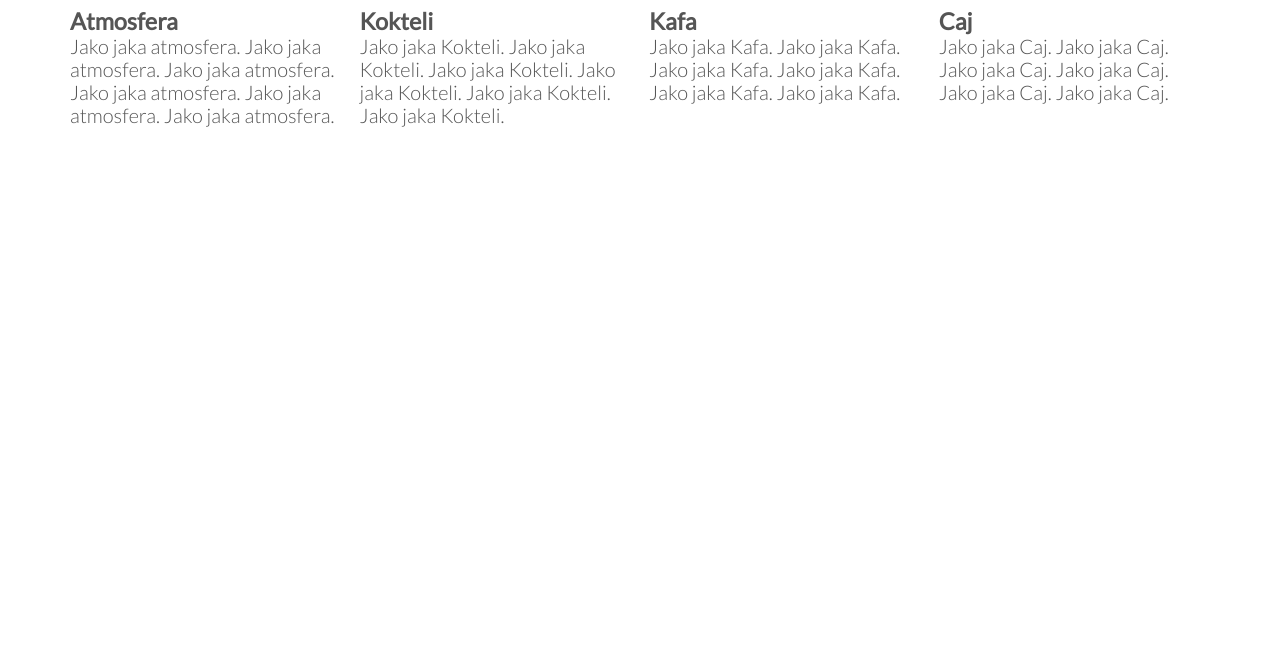
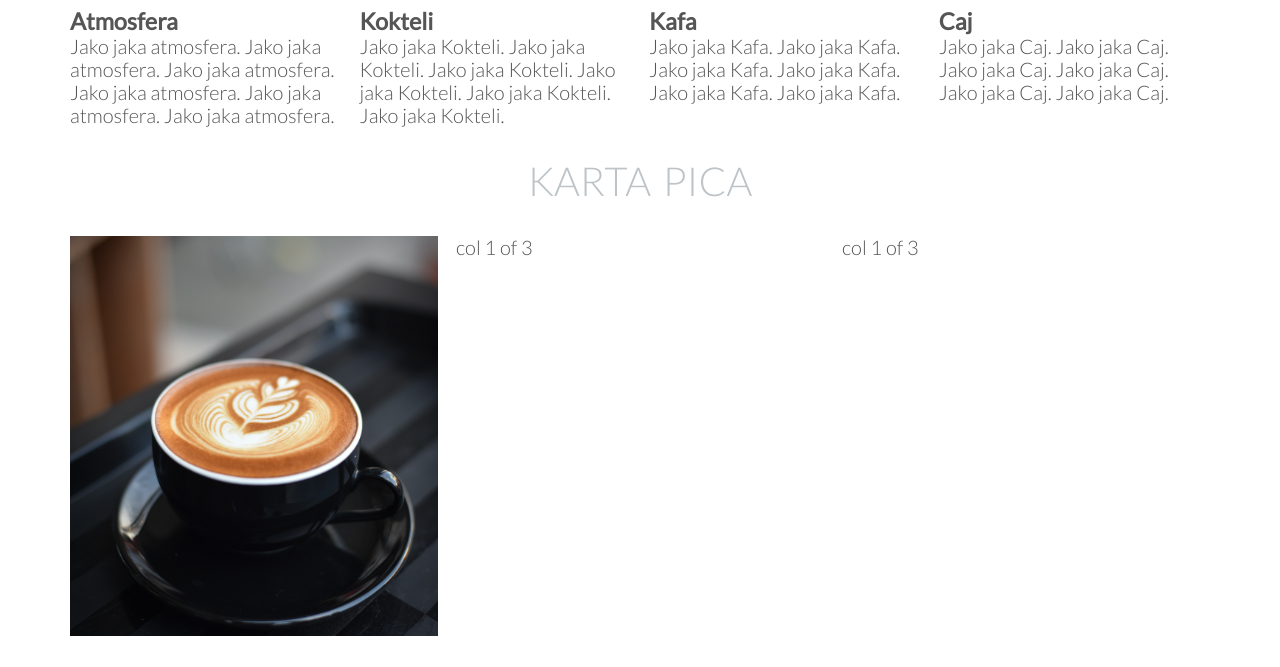
Before and after one commit to necr0m4ncer/caffee_art, a plain HTML site: page index.html in a window 1280 px wide. Shown: the part 884-1551 px from the top of the page. Before the commit the page ends 1022 px from the top, so only its background shows below. Drawn offline with Linux system fonts and the light colour scheme.

Commit message:
Karta pica inicijalni commit

```diff
--- a/index.html
+++ b/index.html
@@ -26,7 +26,7 @@
                 <h1>Caffe Bar Art </h1>
                 <div class="header-text-subbox">
                     <a>
-                    KuCa dobre kafe i joS bolje atmosfere.
+                        KuCa dobre kafe i joS bolje atmosfere.
                     </a>
                 </div>
             </div>
@@ -40,26 +40,56 @@
             </div>
             <div class="row">
                 <div class="col span-1-of-4">
-                    <h3> Atmosfera </h3>
-                    <p>  Jako jaka atmosfera. Jako jaka atmosfera. Jako jaka atmosfera. Jako jaka atmosfera. Jako jaka atmosfera. Jako jaka atmosfera.
+                    <h3>Atmosfera</h3>
+                    <p>Jako jaka atmosfera. Jako jaka atmosfera. Jako jaka atmosfera. Jako jaka atmosfera. Jako jaka atmosfera. Jako jaka atmosfera.
                     </p>
                 </div>
                 <div class="col span-1-of-4">
-                    <h3> Kokteli </h3>
-                    <p>  Jako jaka Kokteli. Jako jaka Kokteli. Jako jaka Kokteli. Jako jaka Kokteli. Jako jaka Kokteli. Jako jaka Kokteli.
+                    <h3>Kokteli </h3>
+                    <p>Jako jaka Kokteli. Jako jaka Kokteli. Jako jaka Kokteli. Jako jaka Kokteli. Jako jaka Kokteli. Jako jaka Kokteli.
                     </p>
                 </div>
                 <div class="col span-1-of-4">
-                    <h3> Kafa </h3>
-                    <p>  Jako jaka Kafa. Jako jaka Kafa. Jako jaka Kafa. Jako jaka Kafa. Jako jaka Kafa. Jako jaka Kafa.
+                    <h3>Kafa </h3>
+                    <p>Jako jaka Kafa. Jako jaka Kafa. Jako jaka Kafa. Jako jaka Kafa. Jako jaka Kafa. Jako jaka Kafa.
                     </p>
                 </div>
                 <div class="col span-1-of-4">
-                    <h3> Caj </h3>
-                    <p>  Jako jaka Caj. Jako jaka Caj. Jako jaka Caj. Jako jaka Caj. Jako jaka Caj. Jako jaka Caj.
+                    <h3>Caj</h3>
+                    <p>Jako jaka Caj. Jako jaka Caj. Jako jaka Caj. Jako jaka Caj. Jako jaka Caj. Jako jaka Caj.
                     </p>
                 </div>
             </div>
+        </section>
+
+        <section class="section-menu">
+            <div class="header-title">
+                <h1>Karta pica</h1>
+            </div>
+            <div class="row">
+                <div class="col span-1-of-3">
+                    <div class="card">
+                        <div class="card__side card__side--front">
+                            <div class="card__title">
+
+                            </div>
+                            <div class="card__picture card__picture--1">
+
+                            </div>
+                        </div>
+                        <div class="card__side card__side--back">
+                            Back
+                        </div>
+                    </div>
+                </div>
+                <div class="col span-1-of-3">
+                    col 1 of 3
+                </div>
+                <div class="col span-1-of-3">
+                    col 1 of 3
+                </div>
+            </div>
+
         </section>
 
 
--- a/resources/css/style.css
+++ b/resources/css/style.css
@@ -101,3 +101,60 @@ header{
 .main-nav li a:active{
     border-bottom: 2px solid #d59a44
 }
+
+
+.header-title {
+    display: flex;
+    justify-content: center;
+    margin: 20px auto;
+}
+
+.section-menu {
+    margin: 20px 0;
+}
+
+.card {
+    perspective: 1500px;
+    -moz-perspective: 1500px;
+    position: relative;
+    height: 400px;
+}
+
+.card__side {
+    color: #fff;
+    height: 400px;
+    transition: all .8s ease;
+    position: absolute;
+    top: 0;
+    left: 0;
+    width: 100%;
+    backface-visibility: hidden;
+}
+
+.card__side--front {
+
+}
+
+.card__side--back {
+    background-color: black;
+    transform: rotateY(180deg);
+}
+
+.card:hover .card__side--front {
+    transform: rotateY(-180deg);
+}
+
+.card:hover .card__side--back {
+    transform: rotateY(0);
+}
+
+.card__picture {
+    background-size: cover;
+    height: 100%;
+
+}
+
+.card__picture--1 {
+    background-image: url(../img/karta_pica/kafa.jpg);
+    background-blend-mode: screen;
+}
```
Also changed, not shown: resources/img/karta_pica/hladna_pica.jpg (added), resources/img/karta_pica/kafa.jpg (added), resources/img/karta_pica/pivo.jpg (added), 6 other files.
